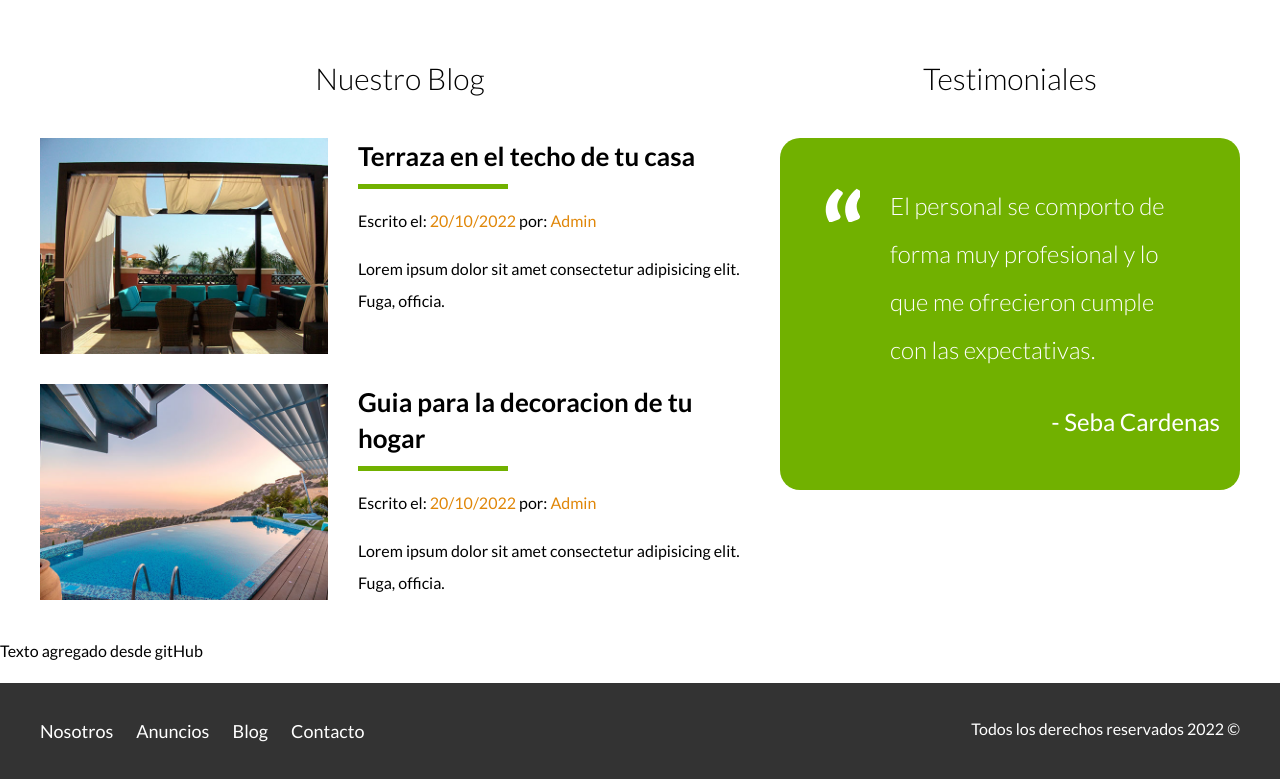
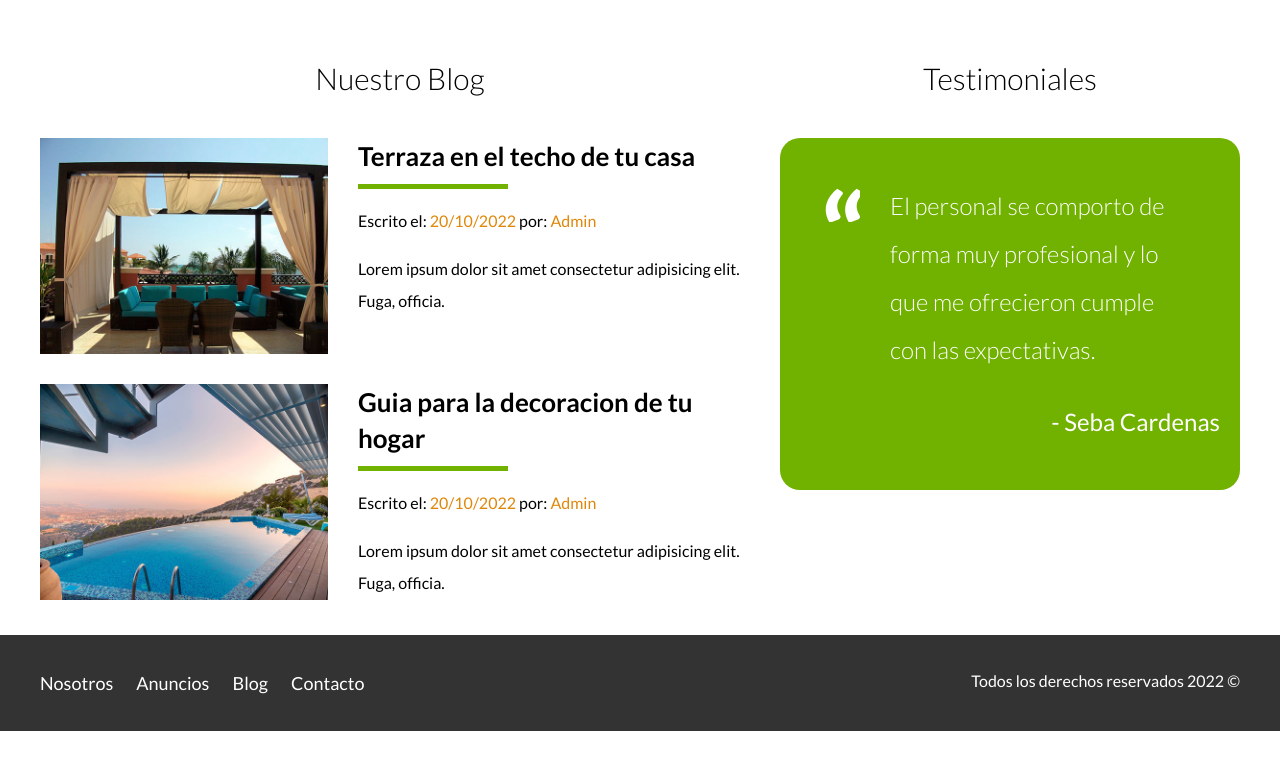
Before and after one commit to seba7788dev/proyectoBienesRaices, a plain HTML site: page index.html in a window 1280 px wide. Shown: the part 2582-3361 px from the top of the page. After the commit the page ends 3313 px from the top, so only its background shows below. Drawn offline with Linux system fonts and the light colour scheme.

Commit message:
restaurando pagina

```diff
--- a/index.html
+++ b/index.html
@@ -230,9 +230,7 @@
     </section>
 </div>
 
-    <p>
-      Texto agregado desde gitHub
-  </p>
+
 
 
     <footer class="site-footer seccion">
```
